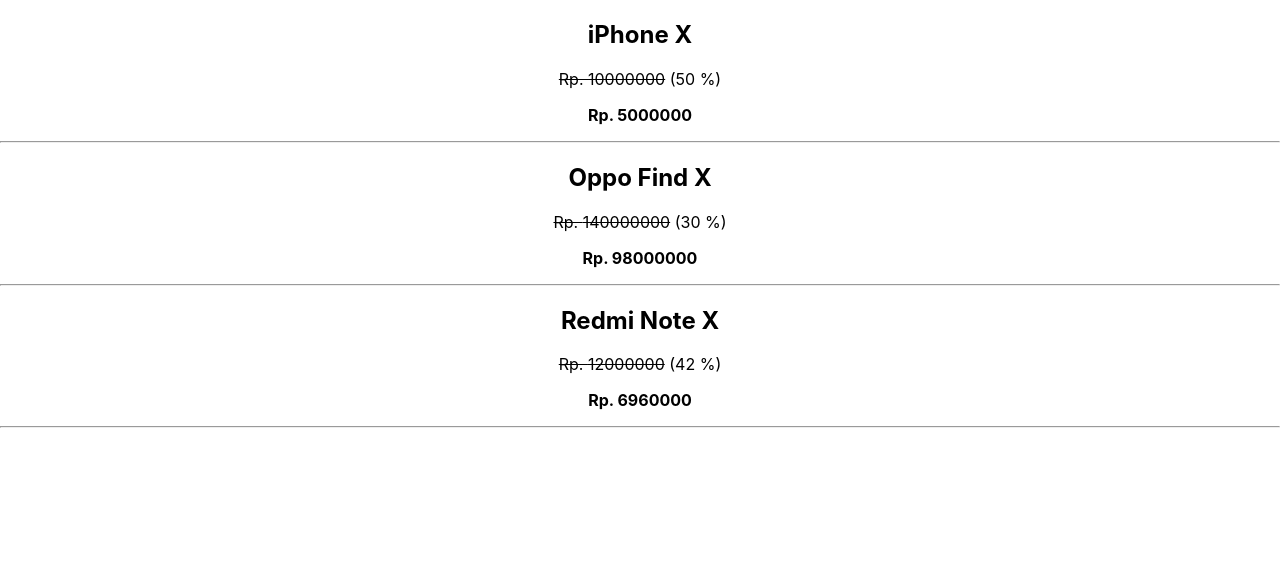
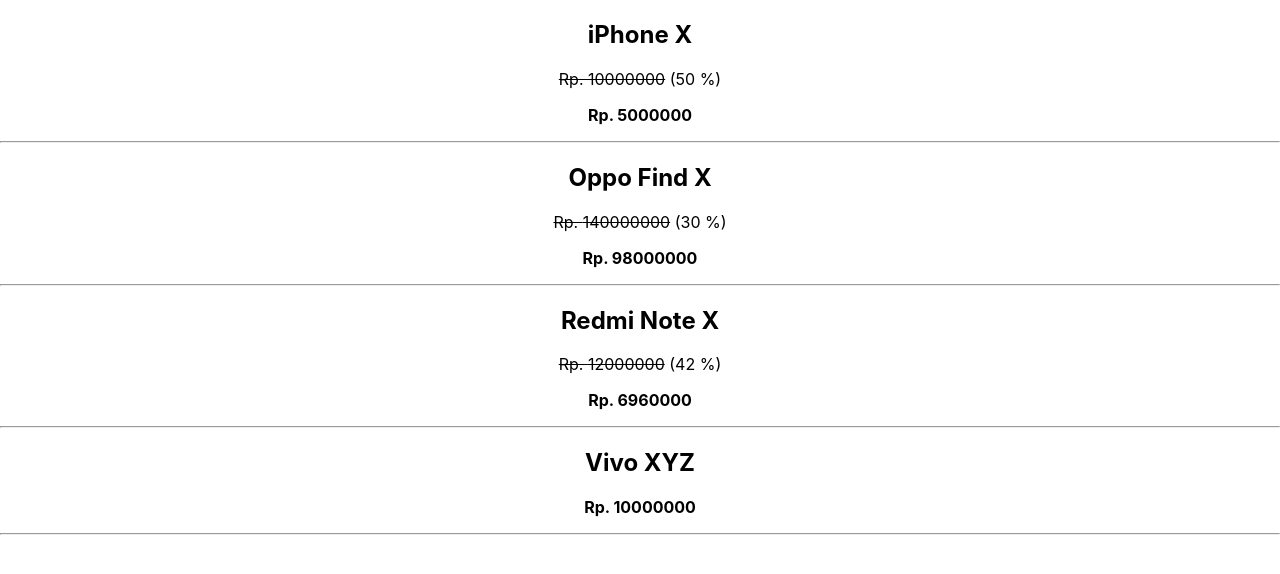
Before and after one commit to akbr11/Learn-react.js, a React (Create React App) app in the folder sess2/: page / in a window 1280 px wide. Shown: the top 574 px of the page. Built offline with nearby package versions, Linux system fonts and the light colour scheme.

Commit message:
conditional rendering

```diff
--- a/sess2/src/App.js
+++ b/sess2/src/App.js
@@ -6,6 +6,7 @@
   { name: "iPhone X", price: "10000000", discount: "50" },
   { name: "Oppo Find X", price: "140000000", discount: "30" },
   { name: "Redmi Note X", price: "12000000", discount: "42" },
+  { name: "Vivo XYZ", price: 10000000, discount: 0 },
 ];
 
 function App() {
--- a/sess2/src/components/Product.js
+++ b/sess2/src/components/Product.js
@@ -2,9 +2,11 @@
   return (
     <div>
       <h2>{name}</h2>
-      <p>
-        <s>Rp. {price}</s> ({discount} %)
-      </p>
+      {discount > 0 && (
+        <p>
+          <s>Rp. {price}</s> ({discount} %)
+        </p>
+      )}
       <p>
         <b>
           Rp. {parseInt(price) - parseInt(price) * (parseInt(discount) / 100)}
```
